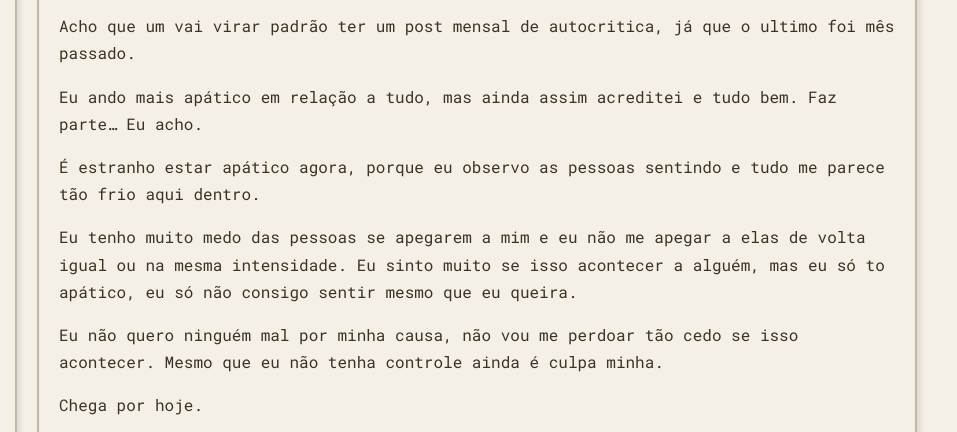
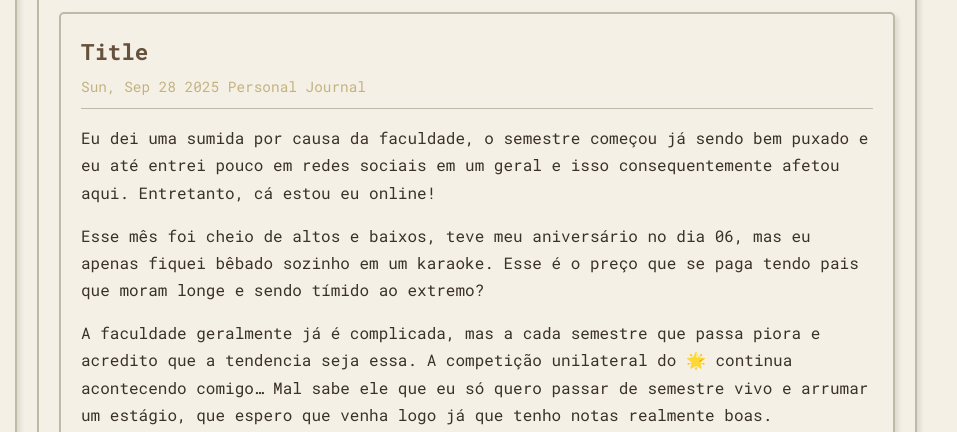
Before and after one commit to yukiosjournal/yukiosjournal.github.io, a plain HTML site: page index.html in a window 1280 px wide. Shown: the part 315-747 px from the top of the page, 323-1280 px from the left. Drawn offline with Linux system fonts and the light colour scheme.

Commit message:
Update index.html
new post

```diff
--- a/index.html
+++ b/index.html
@@ -99,6 +99,23 @@
                         <span class="post-category">Autocritica</span>
                     </div>
                 </header>
+
+                <article class="blog-post">
+	                <header class="post-header">
+		                <h2>Title</h2>
+		                <div class="post-meta">
+			                <span class="post-date">Sun, Sep 28 2025
+			                <span class="post-category">Personal Journal</span>
+		                </div>
+	                </header>
+                    	<div class="post-content">
+                    		<p>Eu dei uma sumida por causa da faculdade, o semestre começou já sendo bem puxado e eu até entrei pouco em redes sociais em um geral e isso consequentemente afetou aqui. Entretanto, cá estou eu online!</p>
+                            <p>Esse mês foi cheio de altos e baixos, teve meu aniversário no dia 06, mas eu apenas fiquei bêbado sozinho em um karaoke. Esse é o preço que se paga tendo pais que moram longe e sendo tímido ao extremo?</p>
+                            <p>A faculdade geralmente já é complicada, mas a cada semestre que passa piora e acredito que a tendencia seja essa. A competição unilateral do 🌟 continua  acontecendo comigo… Mal sabe ele que eu só quero passar de semestre vivo e arrumar um estágio, que espero que venha logo já que tenho notas realmente boas.</p>
+                            <p>E agora apenas gostaria de fazer uma autocritica mesmo que esse seja um Personal Journal post… Parece que é só eu começar a usar sufixos em japonês para apelidar alguém e imediatamente a pessoa começa a sumir ou só me deixar sem respostakkk o que deixa mais deprimente é que eu apenas começo a fazer isso quando pego intimidade com a pessoa. Sinceramente, eu devo ser o problema.</p>
+                    	</div>
+                </article>
+
                 <div class="post-content">
                     <p>Acho que um vai virar padrão ter um post mensal de autocritica, já que o ultimo foi mês passado.</p>
                     <p>Eu ando mais apático em relação a tudo, mas ainda assim acreditei e tudo bem. Faz parte… Eu acho.</p>
```
